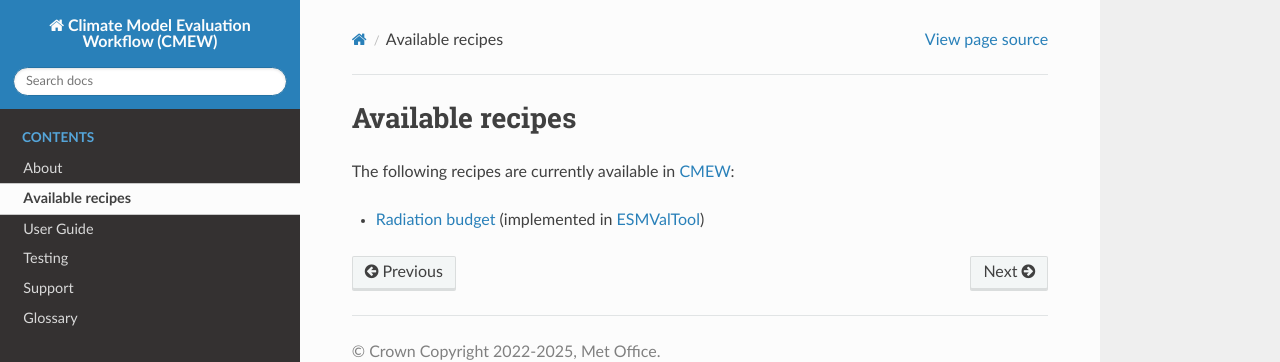
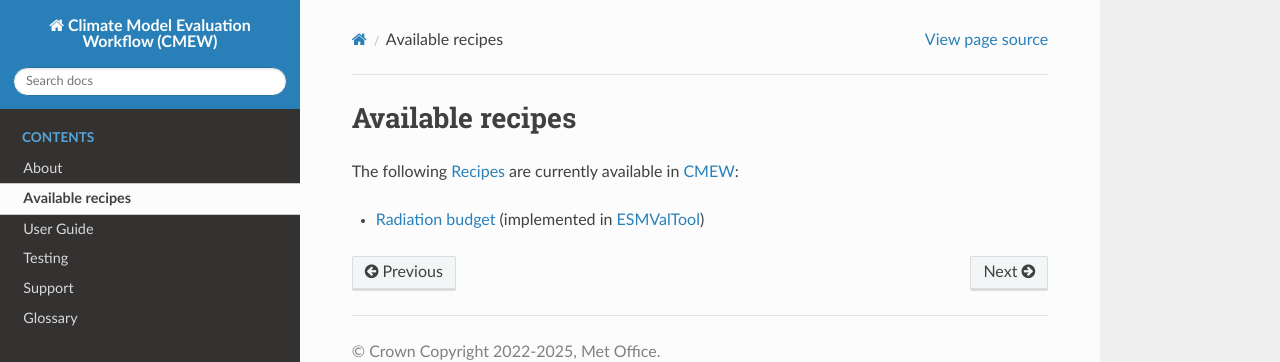
Before and after one commit to MetOffice/CMEW, a Sphinx documentation site: the page built from doc/source/recipes.rst, in a window 1280 px wide. Shown: the top 362 px of the page. Built offline with Sphinx 7.4.7 and the Read the Docs theme 3.1.0, drawn with Linux system fonts in a browser that asks for light colours.

```diff
--- a/doc/source/common.txt
+++ b/doc/source/common.txt
@@ -13,6 +13,8 @@
 .. |ESMs| replace:: :term:`ESMs <ESM>`
 .. |ESMValTool| replace:: :term:`ESMValTool`
 .. |MIAO| replace:: :term:`MIAO`
+.. |Recipe| replace:: :term:`Recipe`
+.. |Recipes| replace:: :term:`Recipes <Recipe>`
 .. |Rose| replace:: :term:`Rose`
 .. |Rose Edit GUI| replace:: ``Rose Edit GUI``
 .. |rose_prune| replace:: ``rose_prune``
--- a/doc/source/recipes.rst
+++ b/doc/source/recipes.rst
@@ -7,6 +7,6 @@ Available recipes
 
 .. include:: common.txt
 
-The following recipes are currently available in |CMEW|:
+The following |recipes| are currently available in |CMEW|:
 
 * `Radiation budget`_ (implemented in |ESMValTool|)
```
